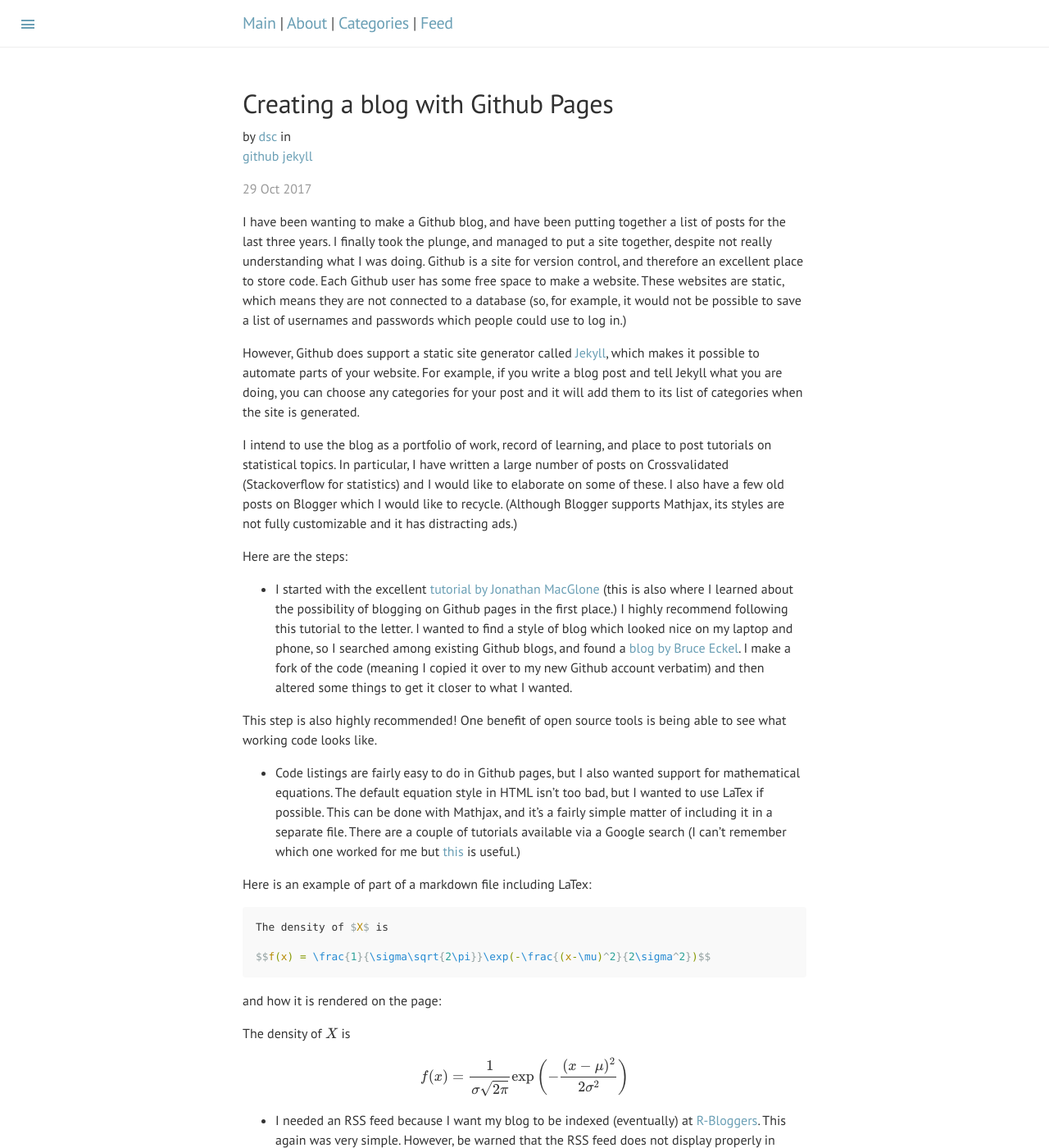
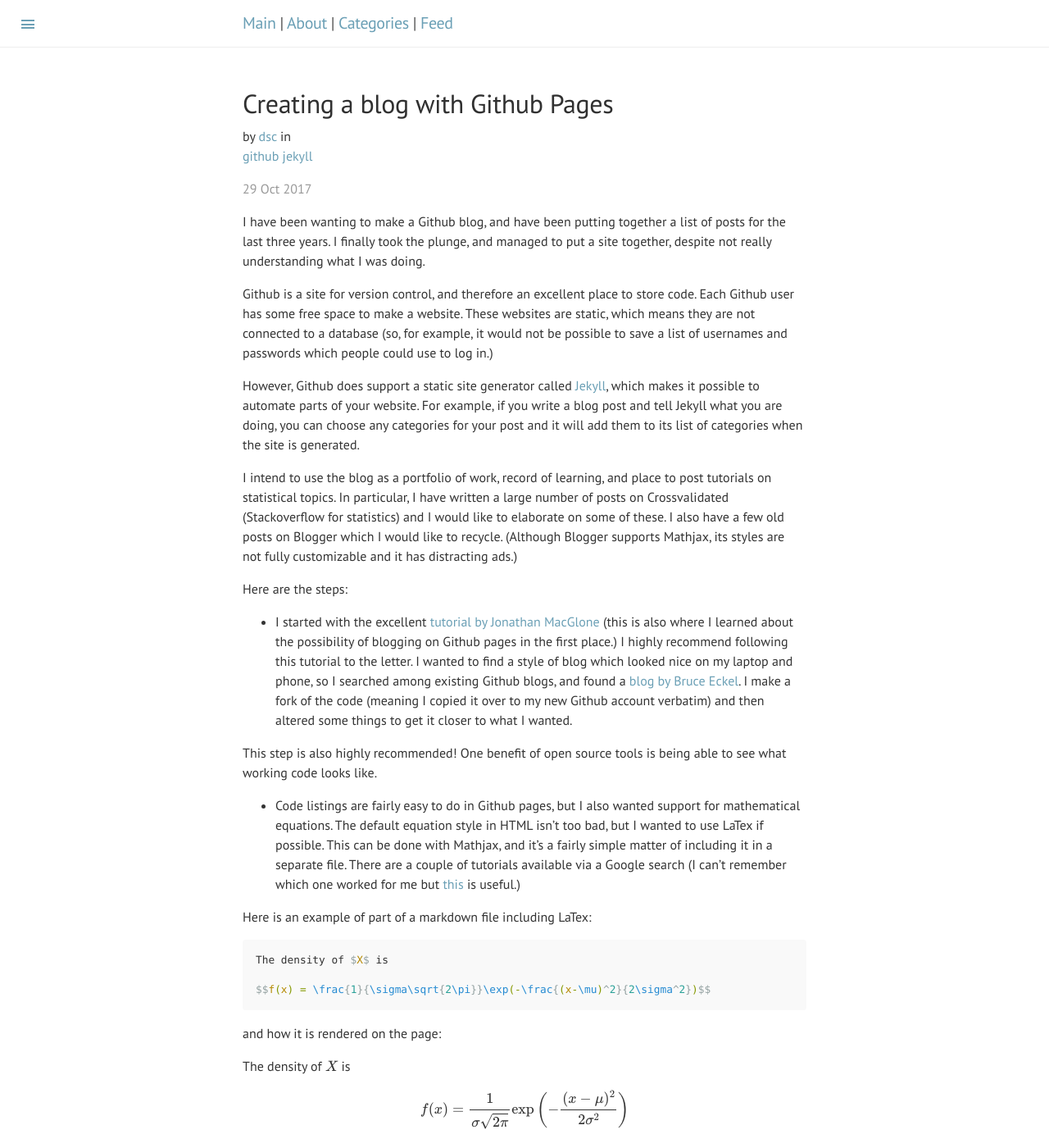
Before and after one commit to datascienceconfidential/datascienceconfidential.github.io, a Jekyll site: the page built from _posts/2017-29-10-jekyll-blog.md, in a window 1280 px wide and 1400 px high. Shown: the whole window at 82% size. Built offline with Jekyll 4.4.1, drawn with Linux system fonts in a browser that asks for light colours; formulas are drawn with MathJax 3; comment, search, counter and statistics services are not loaded; some of the changed lines change nothing that is shown; some of the changed text lies outside the part shown.

Commit message:
Some paragraph formatting

```diff
--- a/_posts/2017-29-10-jekyll-blog.md
+++ b/_posts/2017-29-10-jekyll-blog.md
@@ -7,7 +7,9 @@ categories: github jekyll
 ---
 
 I have been wanting to make a Github blog, and have been putting together a list of posts for the last three years.
-I finally took the plunge, and managed to put a site together, despite not really understanding what I was doing. Github is a site for
+I finally took the plunge, and managed to put a site together, despite not really understanding what I was doing.
+
+Github is a site for
 version control, and therefore an excellent place to store code. Each Github user has some free space to make a website. These websites
 are static, which means they are not connected to a database \(so, for example, it would not be possible to save a list of usernames and
 passwords which people could use to log in.\)
@@ -60,7 +62,7 @@ This again was very simple. However, be warned that the RSS feed does not displa
 * Adding Google Analytics. This was just a question of signing up and using the appropriate code snippet. However, it did take a while
 for Google Analytics to begin tracking my site, which caused me some frustration.
 
-* I am hoping that friends will contribute content eventually, so I required an authorship system. This is easy, but the difficult step
+* I want to invite friends to contribute content eventually, so I required an authorship system. This is easy, but the difficult step
 was making a page that indexes posts by author. I am not sure that this is working yet.
 
 * I wanted a pair of arrows at the bottom of every post, so that the interested reader can click through to the next and previous posts.
```
